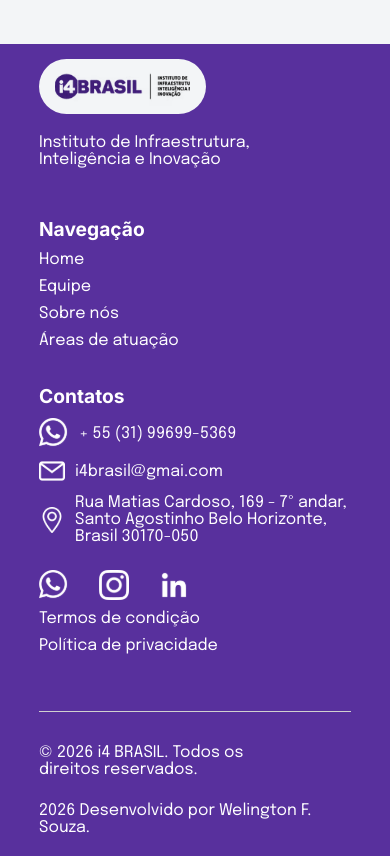
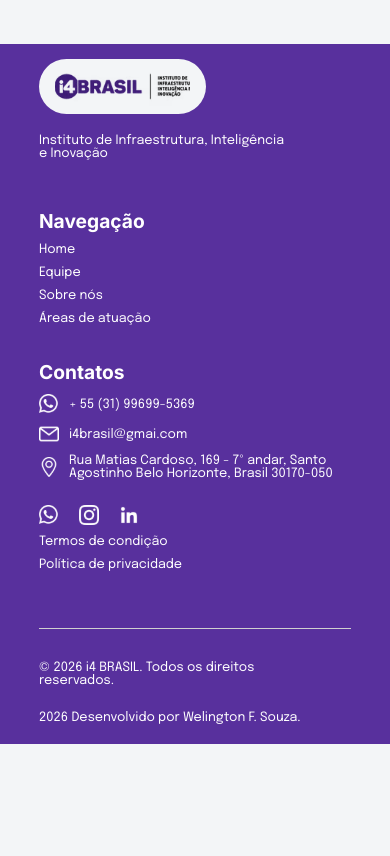
Before and after one commit to welingtondev99/i4brasil, a React (Vite) app: page /areas-de-atuacao in a window 390 px wide. Shown: the part 3900-4756 px from the top of the page. After the commit the page ends 4644 px from the top, so only its background shows below. Built offline with nearby package versions, Linux system fonts and the light colour scheme.

Commit message:
style: ajusta o rodape

```diff
--- a/src/components/footer.css
+++ b/src/components/footer.css
@@ -53,14 +53,16 @@ footer hr{
 
 .paragraphFooter{
     color: #fff;
+    font-size: .8rem;
 }
 .limitFooter a{
+    width: fit-content;
     text-decoration: none;
     color: #fff;
     display: flex;
     padding-bottom: 10px;
     font-family: 'epilogue', sans-serif;
-    font-size: 1rem;
+    font-size: 0.8rem;
 }
 
 .limitFooter h4{
@@ -76,10 +78,10 @@ footer hr{
     flex-direction: column;
     text-align: end;
 } */
-.socialEndTerms a{
+.socialEndTerms{
     display: flex;
+    align-items: flex-end;
     flex-direction: column;
-    text-align: end;
 }
 
 .social{
@@ -95,6 +97,15 @@ footer hr{
     padding-left: 20px;
     display: flex;
     text-align: end;
+    width: 40px;
+    margin-right: 0;
+}
+
+.align img{
+
+    display: flex;
+    text-align: end;
+    width: 20px;
 }
 
 .footerFinal{
@@ -107,12 +118,17 @@ footer hr{
 
 
 @media (max-width: 995px){
+    .limitFooter{
+        width: 80%;
+    }
+
     .styleFooter{
         grid-auto-flow: row;
+        width: 100%;
     }
 
-    .socialEndTerms, .socialEndTerms a{
-        text-align: start;
+    .socialEndTerms{
+        align-items: start;
     }
 
     .footerFinal{
```
